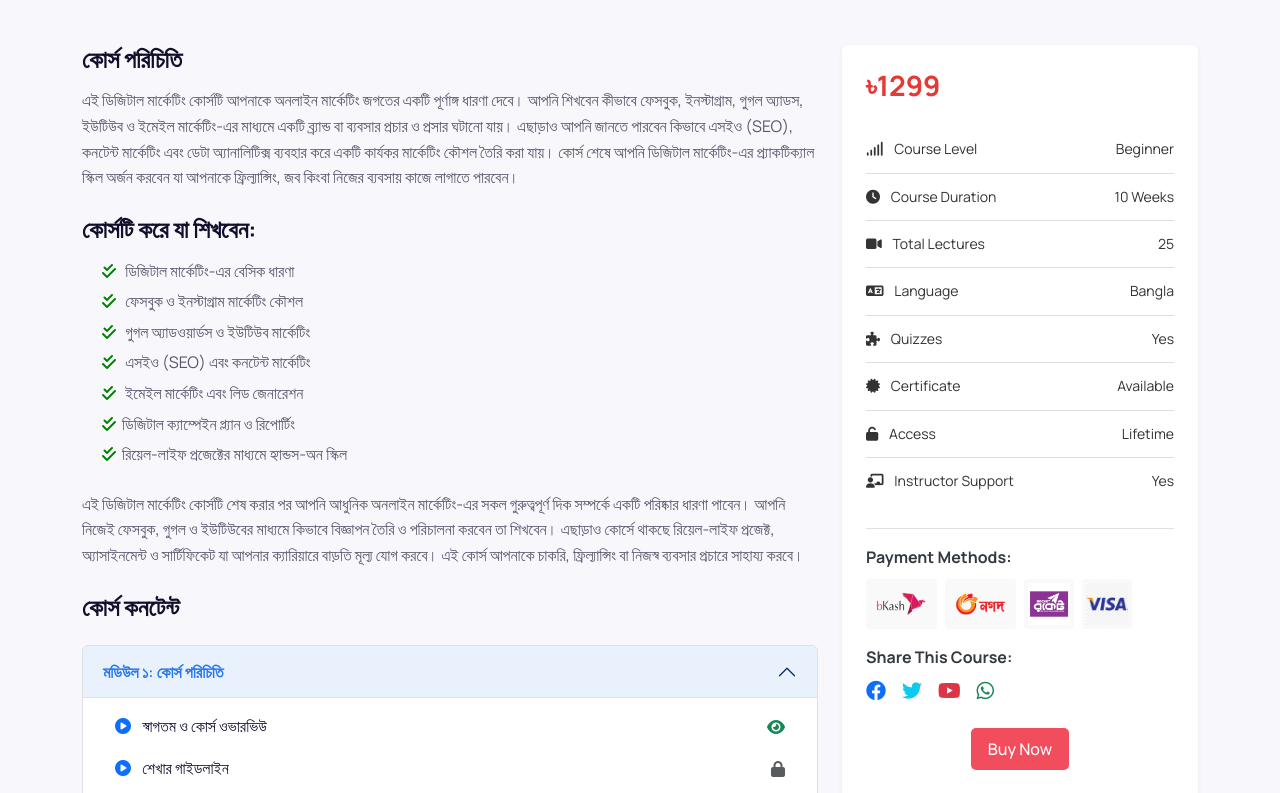
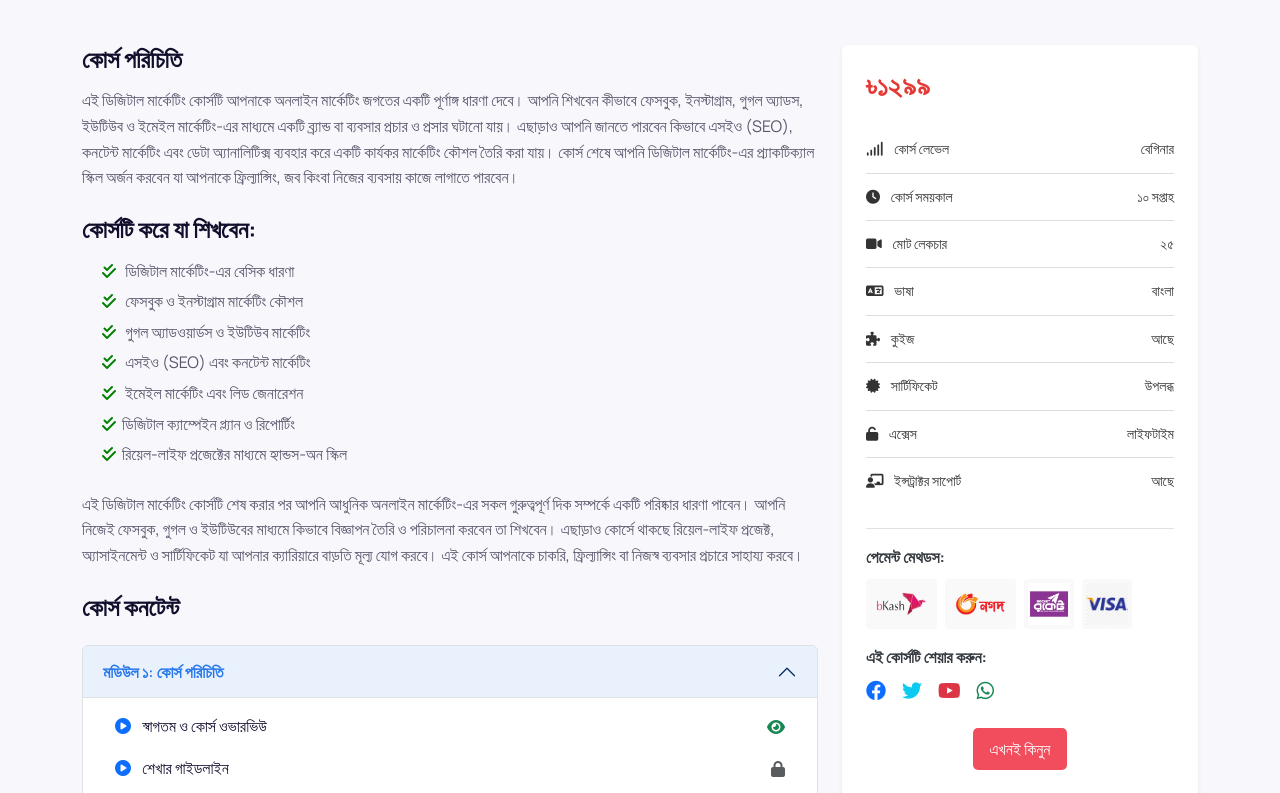
Before and after one commit to emonmahdi/tech-academy-website, a plain HTML site: page courseDetails.html in a window 1280 px wide. Shown: the part 454-1247 px from the top of the page. Drawn offline with nearby package versions, Linux system fonts and the light colour scheme.

Commit message:
course details page are some update

```diff
--- a/courseDetails.html
+++ b/courseDetails.html
@@ -488,48 +488,46 @@
         </div>
         <div class="col-md-4">
           <div class="course-sidebar-details p-4 shadow-sm rounded bg-white">
-            <h2 class="course-price mb-4">৳1299</h2>
+            <h2 class="course-price mb-4">৳১২৯৯</h2>
             <ul class="features-course list-unstyled m-0">
               <li>
-                <span><i class="fa-solid fa-signal me-2"></i> Course Level</span>
-                <span>Beginner</span>
+                <span><i class="fa-solid fa-signal me-2"></i> কোর্স লেভেল</span>
+                <span>বেগিনার</span>
               </li>
               <li>
-                <span><i class="fa-solid fa-clock me-2"></i> Course
-                  Duration</span>
-                <span>10 Weeks</span>
+                <span><i class="fa-solid fa-clock me-2"></i> কোর্স সময়কাল</span>
+                <span>১০ সপ্তাহ</span>
               </li>
               <li>
-                <span><i class="fa-solid fa-video me-2"></i> Total Lectures</span>
-                <span>25</span>
+                <span><i class="fa-solid fa-video me-2"></i> মোট লেকচার</span>
+                <span>২৫</span>
               </li>
               <li>
-                <span><i class="fa-solid fa-language me-2"></i> Language</span>
-                <span>Bangla</span>
+                <span><i class="fa-solid fa-language me-2"></i> ভাষা</span>
+                <span>বাংলা</span>
               </li>
               <li>
-                <span><i class="fa-solid fa-puzzle-piece me-2"></i> Quizzes</span>
-                <span>Yes</span>
+                <span><i class="fa-solid fa-puzzle-piece me-2"></i> কুইজ</span>
+                <span>আছে</span>
               </li>
               <li>
-                <span><i class="fa-solid fa-certificate me-2"></i>
-                  Certificate</span>
-                <span>Available</span>
+                <span><i class="fa-solid fa-certificate me-2"></i> সার্টিফিকেট</span>
+                <span>উপলব্ধ</span>
               </li>
               <li>
-                <span><i class="fa-solid fa-unlock me-2"></i> Access</span>
-                <span>Lifetime</span>
+                <span><i class="fa-solid fa-unlock me-2"></i> এক্সেস</span>
+                <span>লাইফটাইম</span>
               </li>
               <li>
-                <span><i class="fa-solid fa-chalkboard-teacher me-2"></i>
-                  Instructor Support</span>
-                <span>Yes</span>
+                <span><i class="fa-solid fa-chalkboard-teacher me-2"></i> ইন্সট্রাক্টর সাপোর্ট</span>
+                <span>আছে</span>
               </li>
             </ul>
+
             <!-- Bottom Payment and Share Section -->
             <div class="payment-share mt-4 pt-3 border-top">
               <div class="mb-3">
-                <strong>Payment Methods:</strong>
+                <strong>পেমেন্ট মেথডস:</strong>
                 <div class="d-flex flex-wrap gap-2 mt-2">
                   <img src="assets/images/payment/bKash.png" alt="Bkash" height="50" />
                   <img src="assets/images/payment/nagad.png" alt="Nagad" height="50" />
@@ -538,7 +536,7 @@
                 </div>
               </div>
               <div>
-                <strong>Share This Course:</strong>
+                <strong>এই কোর্সটি শেয়ার করুন:</strong>
                 <div class="d-flex gap-3 mt-2">
                   <a href="#" class="text-primary"><i class="fab fa-facebook fa-lg"></i></a>
                   <a href="#" class="text-info"><i class="fab fa-twitter fa-lg"></i></a>
@@ -547,10 +545,12 @@
                 </div>
               </div>
             </div>
+
             <div class="buy-now-btn text-center my-4">
-              <a href="enroll.html" class="btn btn-enroll">Buy Now</a>
+              <a href="enroll.html" class="btn btn-enroll">এখনই কিনুন</a>
             </div>
           </div>
+
         </div>
       </div>
     </div>
--- a/css/style.css
+++ b/css/style.css
@@ -1262,6 +1262,7 @@ textarea:focus {
   padding: 5px 15px;
   border: 1px solid #ddd;
   margin-right: 10px;
+  margin-bottom: 15px;
 }
 
 /* course module style */
@@ -2004,6 +2005,9 @@ textarea:focus {
   padding:0px 10px;
   text-align: center;
 }
+.course-rating-students-hours span i{
+  color:#FFA713;
+}
 .meta-item {
   margin: 15px 0;
   font-size: 16px;
```
Also changed, not shown: courseVideo.html (+1 -1 lines). Lines whose indentation alone changed are shown as unchanged.
